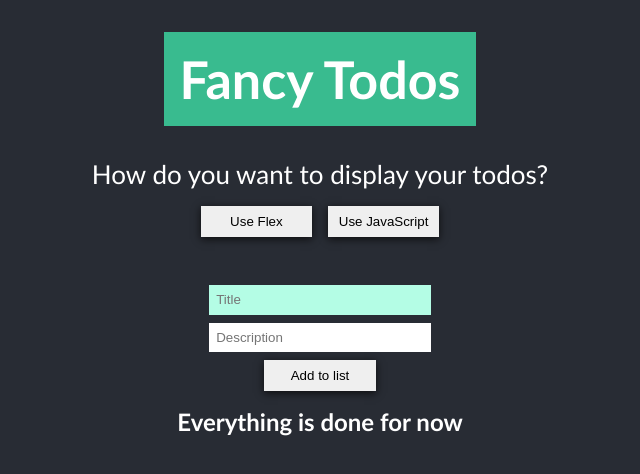
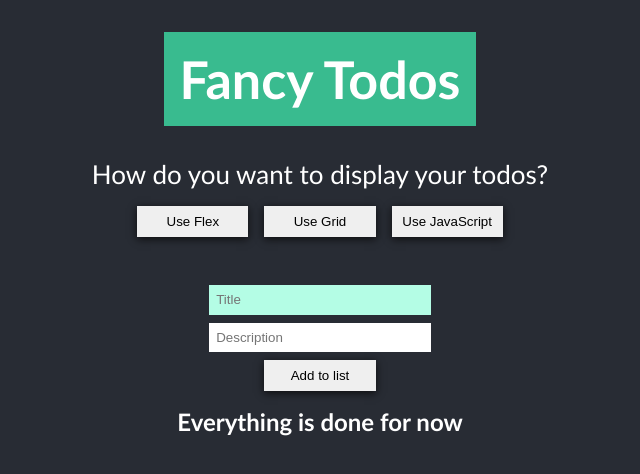
Before and after one commit to ic3Dragon/such-a-fancy-shopping-list, a React (Create React App) app: page / in a window 1280 px wide. Shown: the top 474 px of the page, without its empty margins (320-960 px from the left). Built offline with nearby package versions, Linux system fonts and the light colour scheme.

Commit message:
add: styling for grid option

```diff
--- a/src/components/Nav/index.tsx
+++ b/src/components/Nav/index.tsx
@@ -6,7 +6,7 @@ const Nav = () => {
   return (
   <nav className="main__navBar">
     <button className="nav__button button" onClick={()=> display.value = 'flex'}>Use Flex</button>
-    <button className="nav__button button" hidden onClick={()=> display.value = 'grid'}>Use Grid</button>
+    <button className="nav__button button" onClick={()=> display.value = 'grid'}>Use Grid</button>
     <button className="nav__button button" onClick={()=> display.value = 'block'}>Use JavaScript</button>
   </nav>
 )}
--- a/src/components/TodoList/TodoList.scss
+++ b/src/components/TodoList/TodoList.scss
@@ -21,7 +21,8 @@
 }
 
 .--grid{
-  border: 2px dotted orangered;
+  display: grid;
+  gap: 1rem;
 }
 
 .--block{
```
